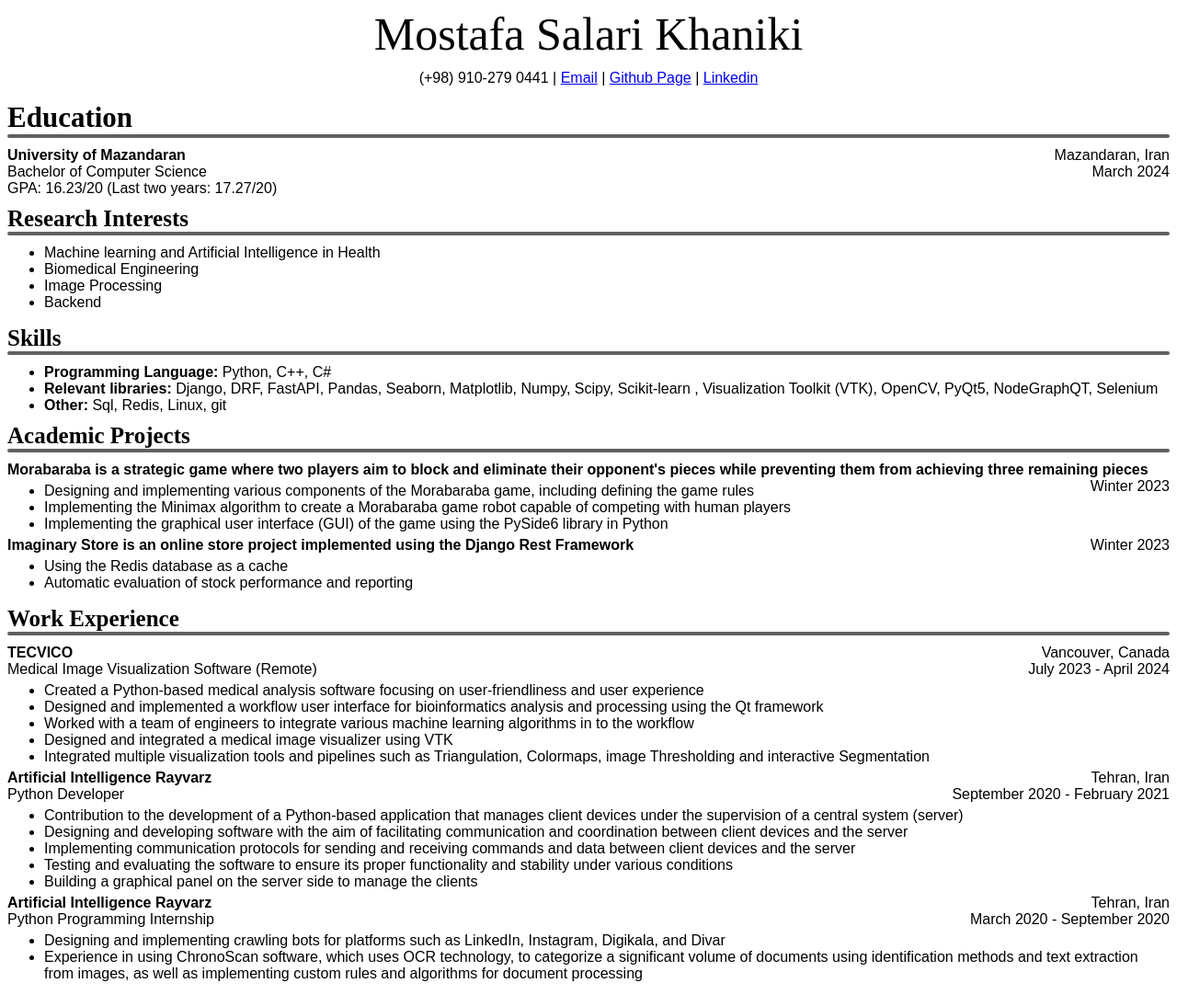
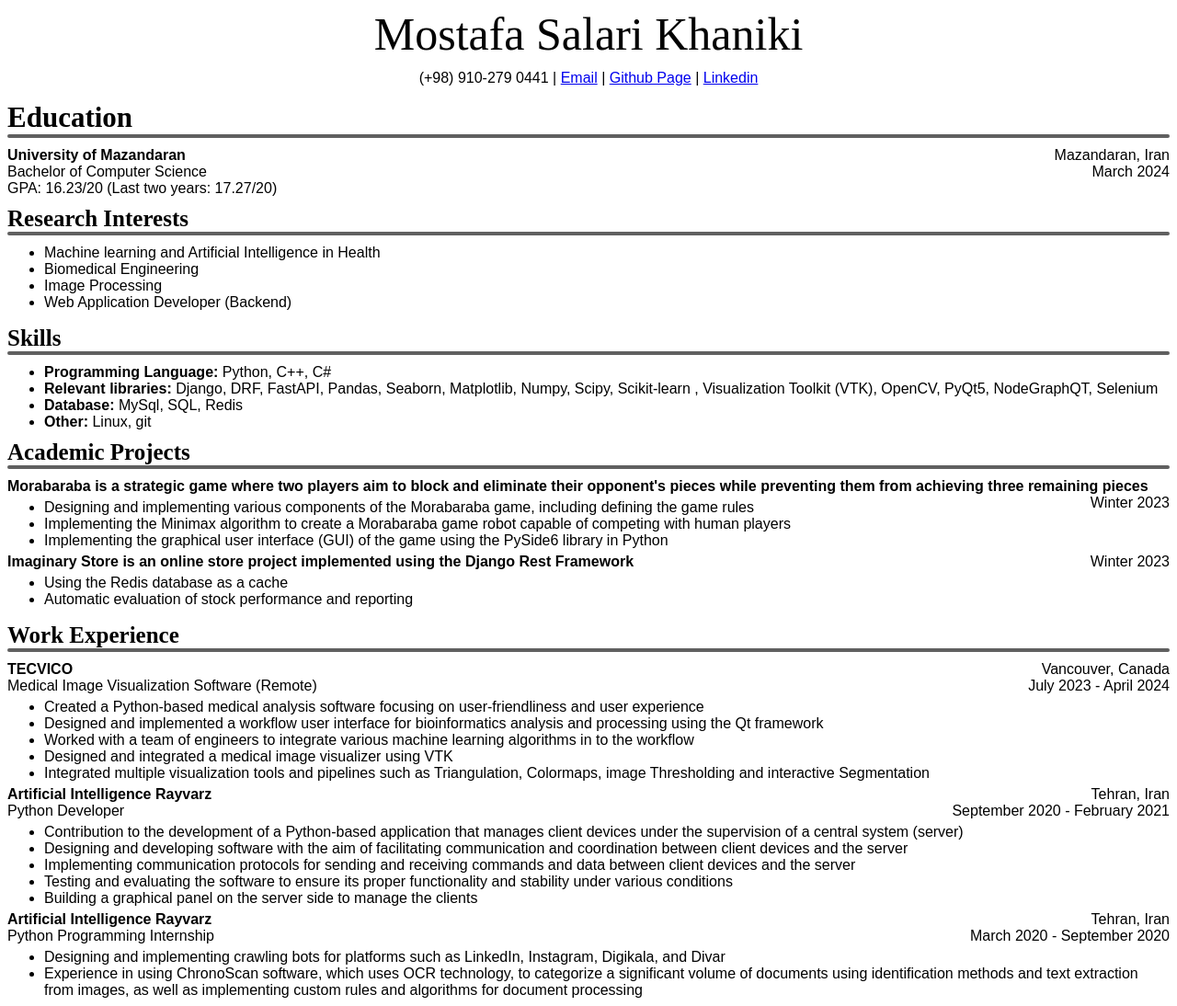
Before and after one commit to mostafasalarikhaniki/mostafasalarikhaniki.github.io, a Jekyll site: the page _pages/cv.html, which Jekyll copies as it is, in a window 1280 px wide. Shown: the whole page at 92% size. Built offline with Jekyll 4.4.1, drawn with Linux system fonts in a browser that asks for light colours.

Commit message:
fix skills

```diff
--- a/_pages/cv.html
+++ b/_pages/cv.html
@@ -91,7 +91,7 @@
         <li>Machine learning and Artificial Intelligence in Health</li>
         <li>Biomedical Engineering</li>
         <li>Image Processing</li>
-        <li>‌Backend</li>
+        <li>Web Application Developer (Backend)</li>
     </ul>
 
     <p style="text-align:left;">
@@ -104,8 +104,8 @@
         <li> <b> Programming Language:</b> Python, C++, C#</li>
         <li> <b> Relevant libraries:</b> Django, DRF, FastAPI, Pandas, Seaborn, Matplotlib, Numpy, Scipy, Scikit-learn
             , Visualization Toolkit (VTK), OpenCV, PyQt5, NodeGraphQT, Selenium</li>
-        <li> <b> Other:</b> Sql, Redis, Linux, git
-        </li>
+        <li> <b>Database:</b> MySql, SQL, Redis</li>
+        <li> <b> Other:</b> Linux, git</li>
 
     </ul>
     <h2>
```
